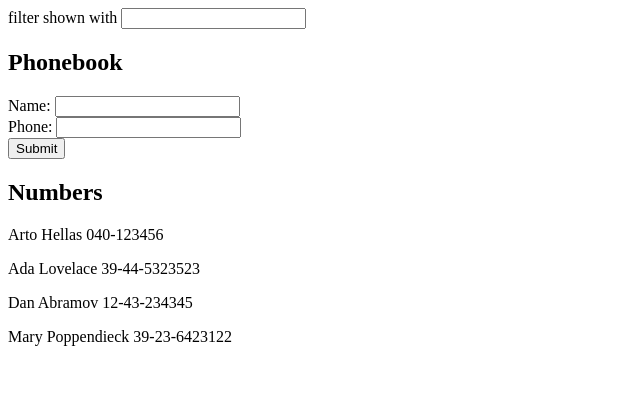
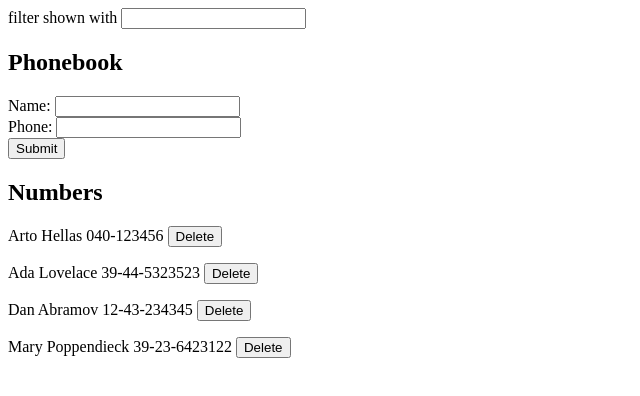
Before and after one commit to bailan-jer/fullStackOpen, a React (Vite) app in the folder part2/phonebook/: page / in a window 1280 px wide. Shown: the top 396 px of the page, without its empty margins (0-640 px from the left). Built offline with nearby package versions, Linux system fonts and the light colour scheme; data requests are answered from the project's data file.

Commit message:
Exercise 2.14

```diff
--- a/part2/phonebook/src/App.jsx
+++ b/part2/phonebook/src/App.jsx
@@ -24,14 +24,18 @@ const PersonForm = ({handleAddPerson, newName, handleNameChange, newPhone, handl
   )
 }
 
-const Person = ({name, number}) => {
-  return <p>{name} {number}</p>
+const Person = ({name, number, id, handleDelete}) => {
+  return (
+          <p>
+            {name} {number} <button onClick = {() => handleDelete(id, name)}>Delete</button>
+          </p>
+  )
 }
 
-const Persons = ({persons, searchName}) => {
+const Persons = ({persons, searchName, handleDelete}) => {
   const personsToShow = persons.filter(person => person.name.toLowerCase().includes(searchName.toLowerCase()))
 
-  return personsToShow.map(person => <Person key = {person.name} {...person} />)
+  return personsToShow.map(person => <Person key = {person.name} handleDelete = {handleDelete} {...person} />)
 }
 
 const App = () => {
@@ -61,6 +65,15 @@ const App = () => {
   const handleSearchName = (event) => {
     setSearchName(event.target.value)
   }
+  const handleDelete = (id, name) => {
+    if (window.confirm(`Delete ${name} ?`)){
+      personsService.delete_(id).then(
+        deletedPerson => {
+          setPersons(persons.filter(person => person.id !== deletedPerson.id))
+        }
+      )
+    }
+  }
 
   useEffect(() => {
     personsService.getAll().then(initialPersons => setPersons(initialPersons))
@@ -73,7 +86,7 @@ const App = () => {
       <PersonForm handleAddPerson = {handleAddPerson} newName = {newName} handleNameChange = {handleNameChange}
                   newPhone = {newPhone} handlePhoneChange = {handlePhoneChange} />
       <h2>Numbers</h2>
-      <Persons persons = {persons} searchName = {searchName} />
+      <Persons persons = {persons} searchName = {searchName} handleDelete = {handleDelete}/>
     </div>
   )
 }
--- a/part2/phonebook/src/services/persons.js
+++ b/part2/phonebook/src/services/persons.js
@@ -13,4 +13,8 @@ const update = (id, newObj) => {
     return axios.put(`${baseURL}/${id}`, newObj).then(response => response.data)
 }
 
-export default {getAll, create, update}
+const delete_ = (id) => {
+    return axios.delete(`${baseURL}/${id}`).then(response => response.data)
+}
+
+export default {getAll, create, update, delete_}
```
